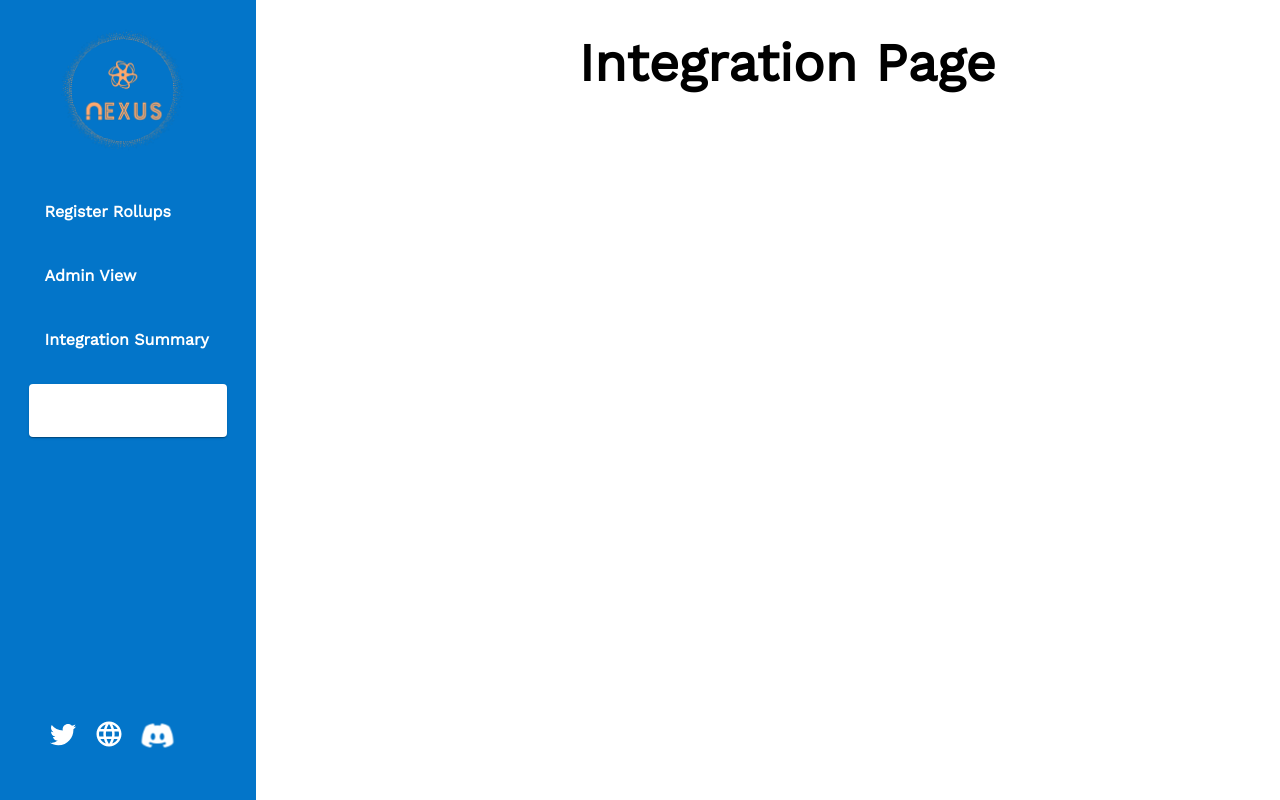
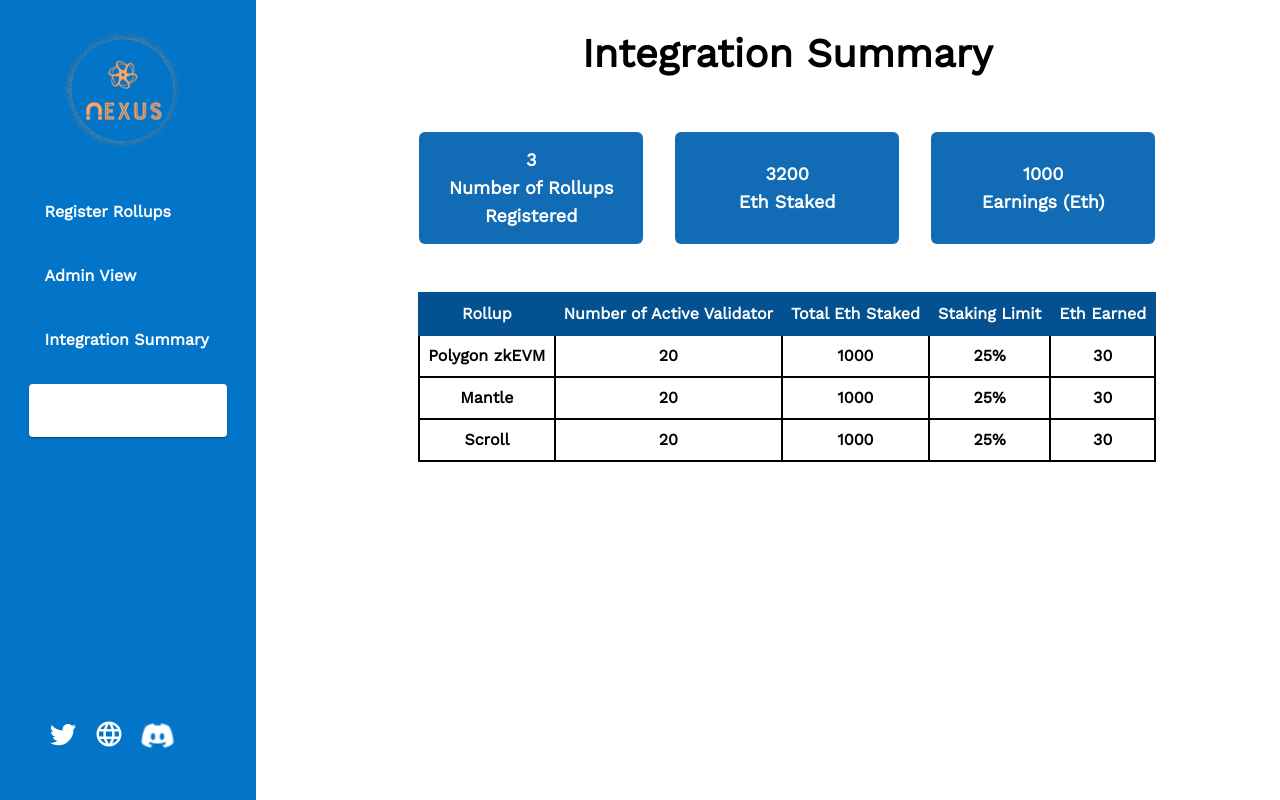
Before and after one commit to Nexus-2023/nexus-dashboard, a Next.js app: page /Links/Integration in a window 1280 px wide. Shown: the top 800 px of the page. Built offline with nearby package versions, Linux system fonts and the light colour scheme.

Commit message:
feat : Integration summary added

```diff
--- a/src/app/Links/Integration/page.tsx
+++ b/src/app/Links/Integration/page.tsx
@@ -2,13 +2,20 @@
 
 import Image from "next/image"
 import StyledButton from "@/components/button"
-
+import { Card } from "@/components/Card"
+import Table from "@/components/Table"
 export default function Home() {
   return (
     <div className="  flex flex-col items-center justify-center space-y-12  w-[83vw] container mx-auto">
       <div className="  flex flex-col w-full items-center justify-center mt-6">
-        <h1 className="text-[3.3rem] font-black ">Integration Page</h1>
+        <h1 className="text-[2.5rem] font-black ">Integration Summary</h1>
       </div>
+      <div className=" flex space-x-8 flex-wrap  ">
+        <Card text={"Number of Rollups Registered"} numbers={3} />
+        <Card text={"Eth Staked "} numbers={3200} />
+        <Card text={"Earnings (Eth)"} numbers={1000} />
+      </div>
+      <Table />
     </div>
   )
 }
--- a/src/app/globals.css
+++ b/src/app/globals.css
@@ -6,14 +6,41 @@
   --foreground-rgb: 0, 0, 0;
   --background-start-rgb: 214, 219, 220;
   --background-end-rgb: 255, 255, 255;
+--primary : #0375C9;
+--secondary : #045192;
+--inter : #126BB5;
+
 }
 
+table {
+  border-collapse: collapse;
+  width: 100%;
 
+}
+
+table, th  {
+  border: 2px solid var(--secondary);
+  padding: 8px 8px 8px 8px;
+  text-align: center;
+
+}
+
+td {
+  border: 2px solid black;
+  padding: 8px 8px 8px 8px;
+  text-align: center;
+  font-weight: 700;
+  color: black;
+}
+
+th {
+  background-color: var(--secondary);
+  color: #ffffff;
+}
 
 body {
   font-family: 'Work Sans', sans-serif;
   padding: 0%;
   box-sizing: border-box;
 
-
 }
--- /dev/null
+++ b/src/components/Card.tsx
@@ -0,0 +1,15 @@
+import React from "react"
+
+interface CardProps {
+  text: string
+  numbers: number
+}
+
+export const Card: React.FC<CardProps> = ({ text, numbers }) => {
+  return (
+    <div className=" bg-inter text-lg text-white  font-semibold  w-56 py-4  h-28   rounded-md flex flex-col justify-center items-center">
+      <div>{numbers}</div>
+      <div className="text-center">{text}</div>
+    </div>
+  )
+}
--- /dev/null
+++ b/src/components/Table.tsx
@@ -0,0 +1,44 @@
+import React from "react"
+
+const Table = () => {
+  return (
+    <div>
+      <table className="table-auto ">
+        <thead>
+          <tr className=" ">
+            <th>Rollup</th>
+            <th>Number of Active Validator</th>
+            <th>Total Eth Staked</th>
+            <th>Staking Limit</th>
+            <th>Eth Earned</th>
+          </tr>
+        </thead>
+        <tbody>
+          <tr>
+            <td>Polygon zkEVM</td>
+            <td>20</td>
+            <td>1000</td>
+            <td>25%</td>
+            <td>30</td>
+          </tr>
+          <tr>
+            <td>Mantle</td>
+            <td>20</td>
+            <td>1000</td>
+            <td>25%</td>
+            <td>30</td>
+          </tr>
+          <tr>
+            <td>Scroll</td>
+            <td>20</td>
+            <td>1000</td>
+            <td>25%</td>
+            <td>30</td>
+          </tr>
+        </tbody>
+      </table>
+    </div>
+  )
+}
+
+export default Table
--- a/tailwind.config.ts
+++ b/tailwind.config.ts
@@ -17,6 +17,7 @@
 
         'primary': '#0375C9',
         'secondary': '#045192',
+        'inter' : '#126BB5',
       },
     },
   },
```
